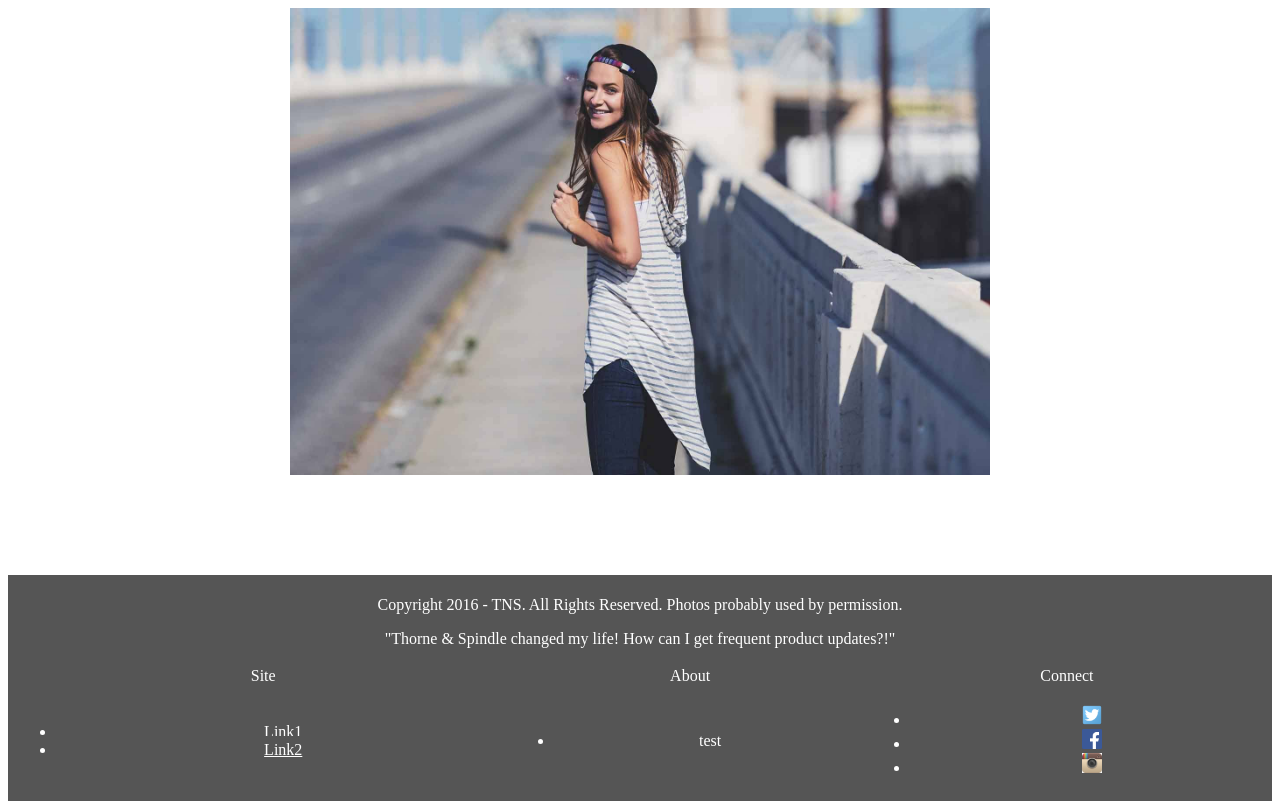
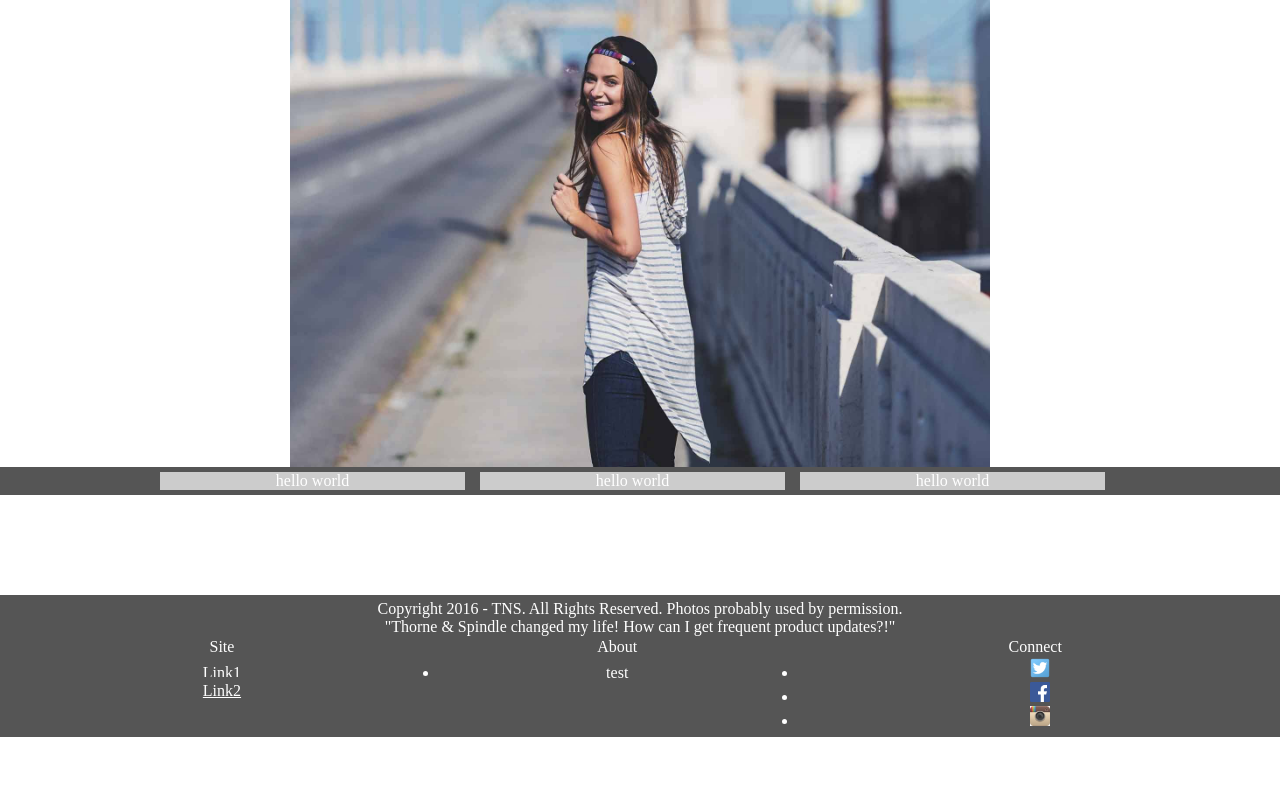
Before and after one commit to john-ko/HTML5Application, a PHP site: page / in a window 1280 px wide. After the commit the page ends 737 px from the top, so only its background shows below. Run offline with PHP 8.4, Linux system fonts and the light colour scheme.

Commit message:
testing 123

```diff
--- a/public_html/assets/css/style.css
+++ b/public_html/assets/css/style.css
@@ -1,3 +1,77 @@
+/* HTML reset */
+html, body, div, span, applet, object, iframe,
+h1, h2, h3, h4, h5, h6, p, blockquote, pre,
+a, abbr, acronym, address, big, cite, code,
+del, dfn, em, img, ins, kbd, q, s, samp,
+small, strike, strong, sub, sup, tt, var,
+b, u, i, center,
+dl, dt, dd, ol, ul, li,
+fieldset, form, label, legend,
+table, caption, tbody, tfoot, thead, tr, th, td,
+article, aside, canvas, details, embed,
+figure, figcaption, footer, header, hgroup,
+menu, nav, output, ruby, section, summary,
+time, mark, audio, video {
+	margin: 0;
+	padding: 0;
+	border: 0;
+	font-size: 100%;
+	font: inherit;
+	vertical-align: baseline;
+}
+.row:before {
+	display: table;
+	content: " ";
+}
+
+.row {
+	margin: 0 auto;
+	width: 960px;
+}
+
+.row:after {
+	clear:both;
+	display: table;
+	content: " ";
+}
+
+.third {
+	position: relative;
+	margin-right: 15px;
+	background-color: #ccc;
+	width: 305px;
+	float: left;
+}
+
+.third:last-child {
+	margin-right: -15px;
+}
+
+
+@media screen and (max-width: 980px){
+	.row {
+		background-color: #000;
+		width: 768px;
+	}
+
+	.third {
+		margin-right: 10px;
+		width: 246px;
+	}
+}
+
+@media screen and (max-width: 768px) {
+	.row {
+		background-color: #fff;
+		width: 100%;
+	}
+	.third {
+		width: 100%;
+		float: inherit;
+		display:block;
+	}
+}
+
 img.splash {
 	display: block;
 	margin: 0 auto;
@@ -17,6 +91,11 @@ a.footer {
 	color: white;
 }
 
+
+/** footer **/
+footer .footer {
+
+}
 
 /*****
  about page
--- a/public_html/index.html
+++ b/public_html/index.html
@@ -1,14 +1,33 @@
 <!DOCTYPE html>
 <html>
 	<head>
-		<meta name="viewport" content="width=device-width, initial-scale=1.0">
+		<meta name="viewport" content="width=device-width, initial-scale=1.0" />
 		<link rel="stylesheet" type="text/css" href="/assets/css/style.css">
+		<link href='https://fonts.googleapis.com/css?family=Playfair+Display' rel='stylesheet' type='text/css'>
+
+		<title>T H O R N E & S P I N D L E</title>
 	</head>
 	<body>
 		<div class="content">
 			<img class="splash" src="assets/images/pic.jpg" width="700" height="auto" align="middle">
 		</div>
-	</body>
+
+		<footer>
+			<div class="footer">
+				<div class="row">
+					<div class="third">
+						hello world
+					</div>
+					<div class="third">
+						hello world
+					</div>
+					<div class="third">
+						hello world
+					</div>
+				</div>
+
+			</div>
+		</footer>
 
 		<div class="footer" style="margin-top:100px">
 		<p>Copyright  2016 - TNS. All Rights Reserved. Photos probably used by permission.</p>
@@ -59,4 +78,5 @@
 	</ul>
 --->
 		</div>
+	<body>
 </html>
```
Lines whose indentation alone changed are shown as unchanged.
